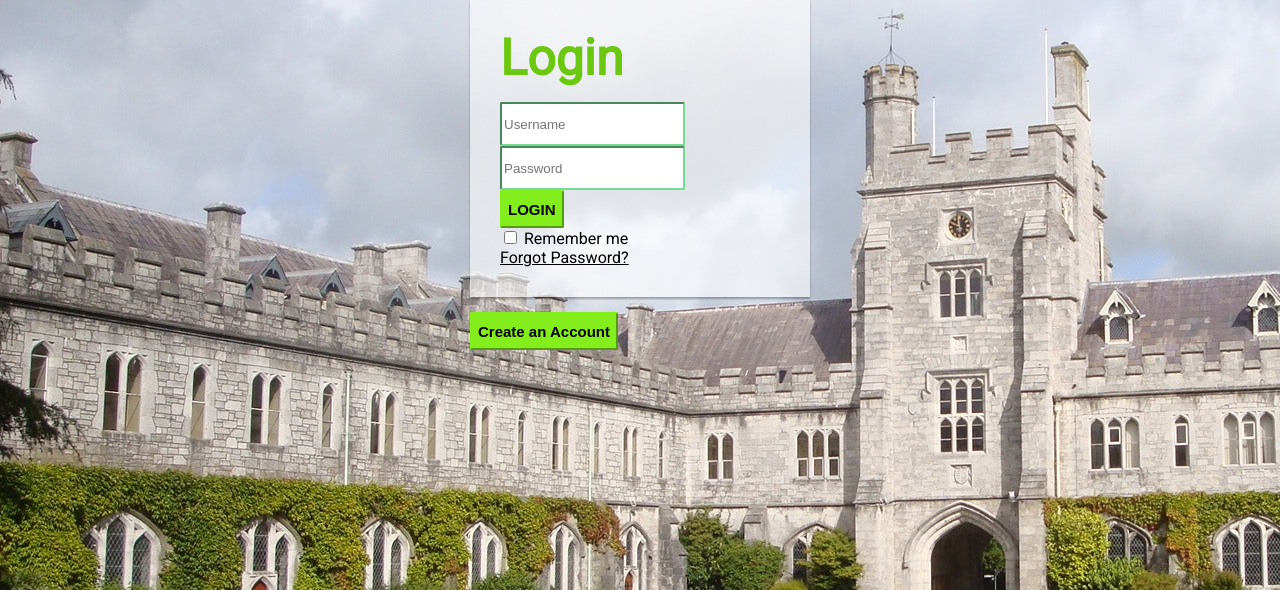
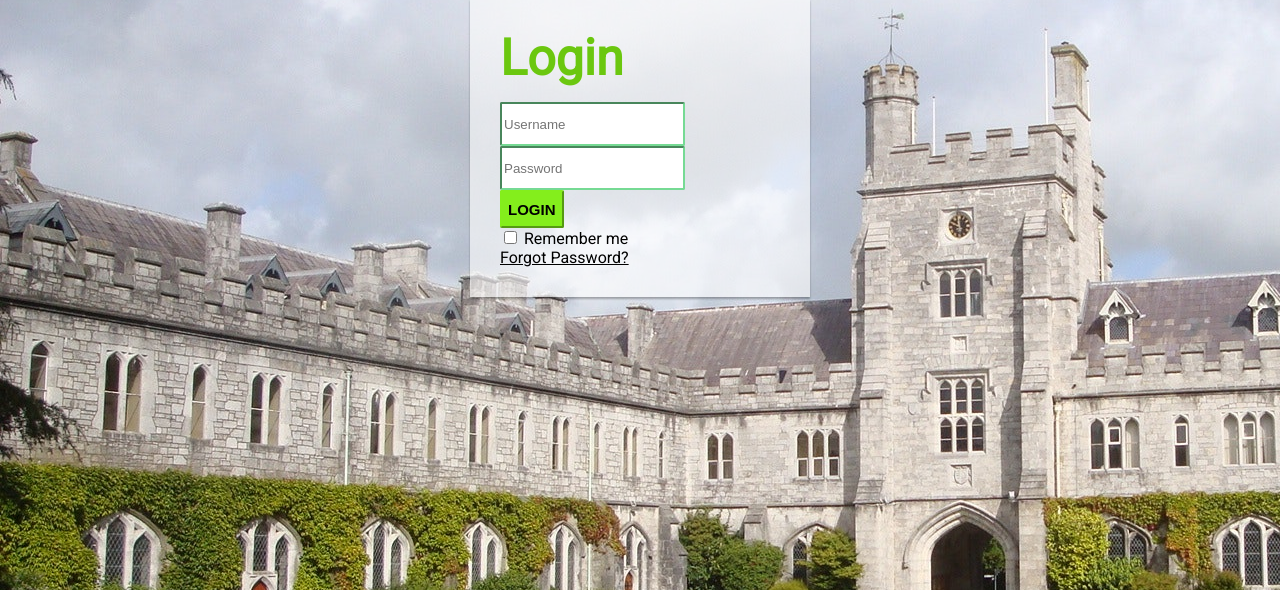
Before and after one commit to billalzernenou/AssessBoard, a Symfony app: template templates/security/login.html.twig in a window 1280 px wide. Shown: the part 173-763 px from the top of the page. Run offline with Twig, Linux system fonts and the light colour scheme; the template is opened without the code that fills it, so the values that code supplies are empty; some libraries are stand-ins or nearby versions.

Commit message:
regle User min

```diff
--- a/src/Controller/BaseController.php
+++ b/src/Controller/BaseController.php
@@ -110,7 +110,7 @@ class BaseController extends AbstractController
     /**
      * @Route("/dashboard", name="dashboard")
      */
-    public function dashboard(EntityManagerInterface $em) {
+    public function dashboard() {
         return $this->render('back/admin/dashboard.html.twig');
     }
 
--- a/src/Entity/Back/User.php
+++ b/src/Entity/Back/User.php
@@ -8,7 +8,7 @@ use Symfony\Component\Security\Core\User\UserInterface;
 use Symfony\Bridge\Doctrine\Validator\Constraints\UniqueEntity;
 
 /**
- * @ORM\Entity(repositoryClass="App\Repository\Back\UserRepository")
+ * @ORM\Entity(repositoryClass="App\Repository\Back\userRepository")
  * @UniqueEntity(
  * fields={"email"},
  * message= "email que vous avez indiqué est déjà utilisé !"
--- a/templates/security/login.html.twig
+++ b/templates/security/login.html.twig
@@ -30,9 +30,6 @@
             <a href="#" class=" out_link pull-right">Forgot Password?</a>
           </div>
       </form>
-      <div class="text-center">
-        <button class="btn btn-outline btn-primary">Create an Account</button>
-      </div>
     </div>
   </div>
 {% endblock %}
```
